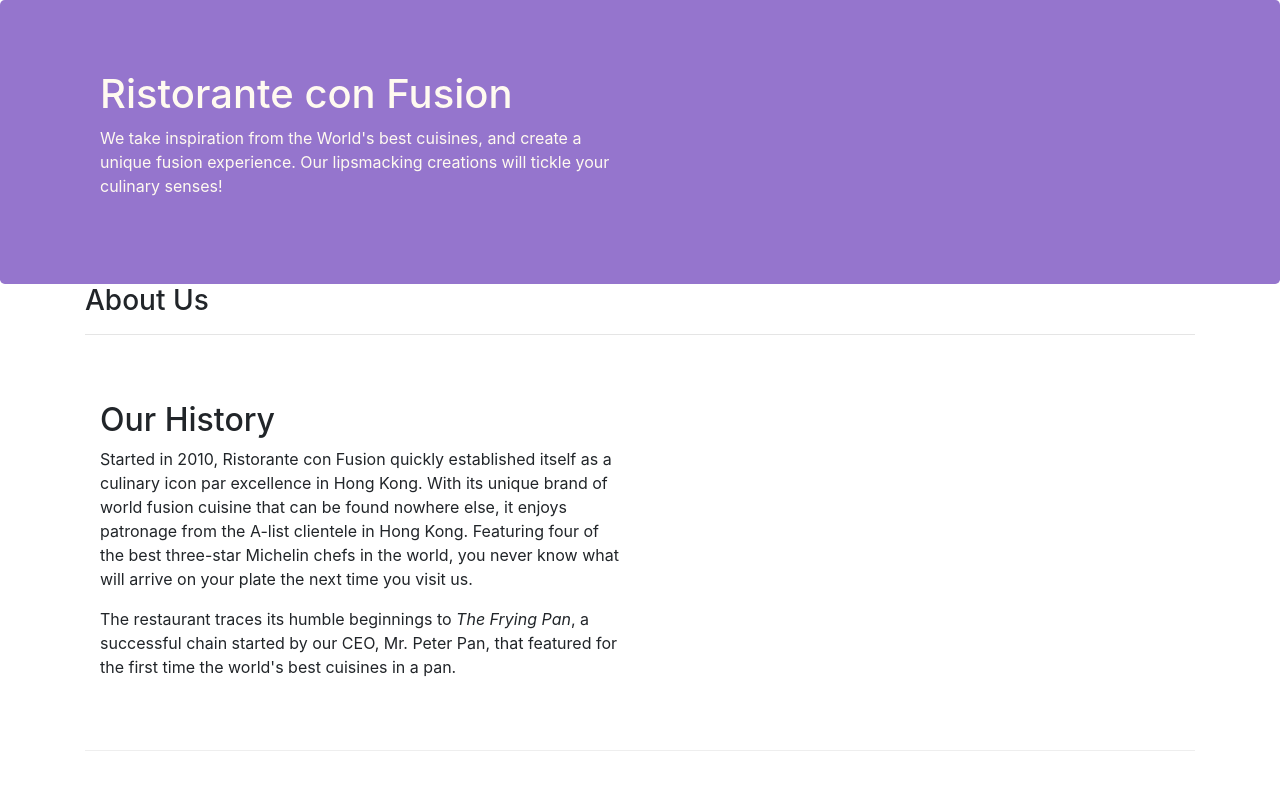
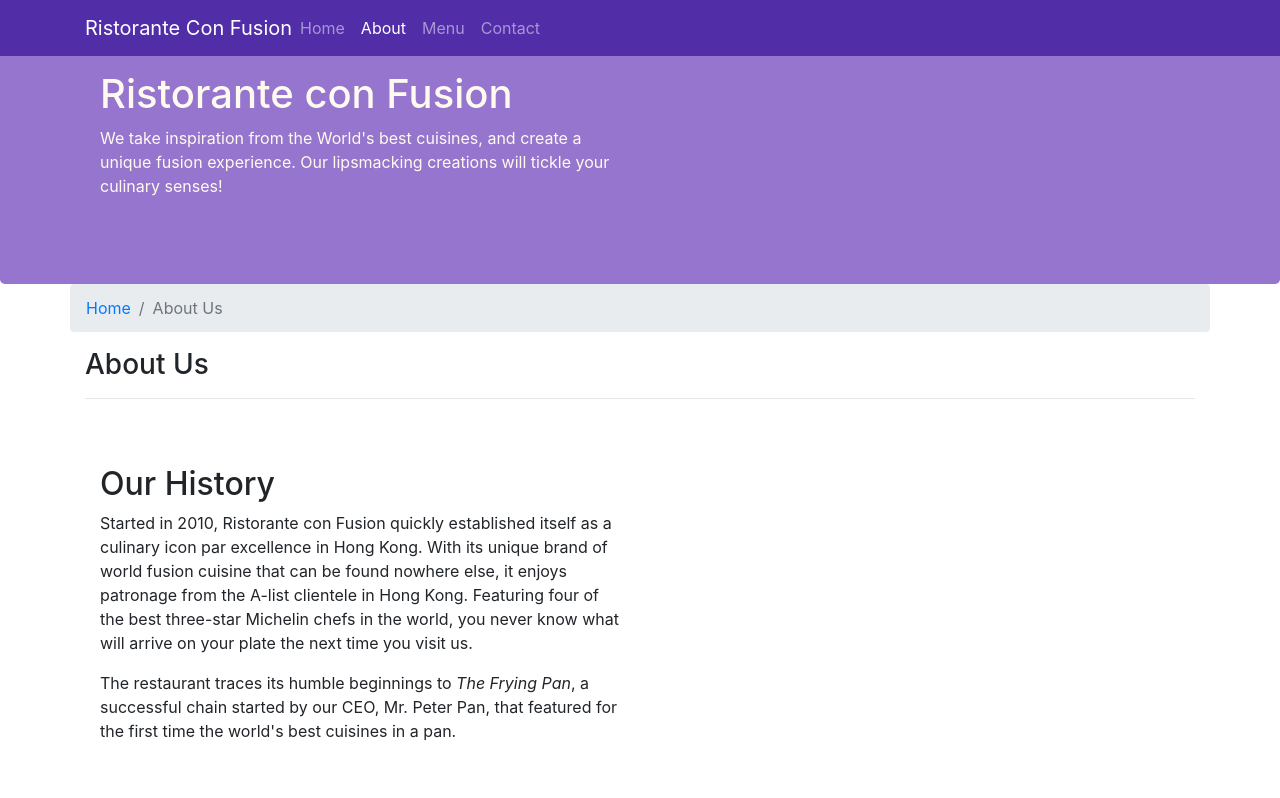
Before and after one commit to DR-611/Bootstrap-Test, a website: page aboutus.html in a window 1280 px wide. Shown: the top 798 px of the page. Drawn offline with nearby package versions, Linux system fonts and the light colour scheme.

Commit message:
navbar and breadcrumbs

```diff
--- a/aboutus.html
+++ b/aboutus.html
@@ -15,7 +15,27 @@
 </head>
 
 <body>
-
+	<nav class="navbar navbar-dark navbar-expand-sm fixed-top">
+		<div class="container">
+			<button class="navbar-toggler" type="button" data-toggle="collapse" data-target="#Navbar">
+				<span class="navbar-toggler-icon"></span>
+			</button>
+			<a class="navbar-brand mr-auto" href="./index.html">Ristorante Con Fusion</a>
+			<!--
+			mr-auto means on the right side the margin is as big as possible - content
+			will be pushed "as left" as possible.
+			-->
+			<div class="collpase navbar-collapse" id="Navbar">
+				<ul class="navbar-nav mr-auto">
+					<!-- "active" highlights the link to indicate that is the current page -->
+					<li class="nav-item"><a class="nav-link" href="./index.html">Home</a></li>
+					<li class="nav-item active"><a class="nav-link" href="#">About</a></li>
+					<li class="nav-item"><a class="nav-link" href="#">Menu</a></li>
+					<li class="nav-item"><a class="nav-link" href="#">Contact</a></li>
+				</ul>
+			</div>
+		</div>
+	</nav>
     <header class="jumbotron">
         <div class="container">
             <div class="row row-header">
@@ -31,6 +51,10 @@
 
     <div class="container">
         <div class="row">
+			<ol class="col-12 breadcrumb">
+				<li class="breadcrumb-item"><a href="./index.html">Home</a></li>
+				<li class="breadcrumb-item active">About Us</li>
+			</ol>
             <div class="col-12">
                <h3>About Us</h3>
                <hr>
@@ -70,7 +94,7 @@
                 <div class="col-4 offset-1 col-sm-2">
                     <h5>Links</h5>
                     <ul class="list-unstyled">
-                        <li><a href="#">Home</a></li>
+                        <li><a href="./index.html">Home</a></li>
                         <li><a href="#">About</a></li>
                         <li><a href="#">Menu</a></li>
                         <li><a href="#">Contact</a></li>
--- a/css/styles.css
+++ b/css/styles.css
@@ -28,3 +28,14 @@
 	margin: 0px;
 	color: #0f0f0f;
 }
+
+body {
+	// give the navigation bar 50px to cover - this ensures that the navigation bar
+	//does not cover the topmost element in the page
+	padding: 50px 0px 0px 0px;
+	z-index: 0;
+}
+
+.navbar-dark {
+	background-color: #512DA8;
+}
```
Also changed, not shown: index.html (+22 -2 lines).
